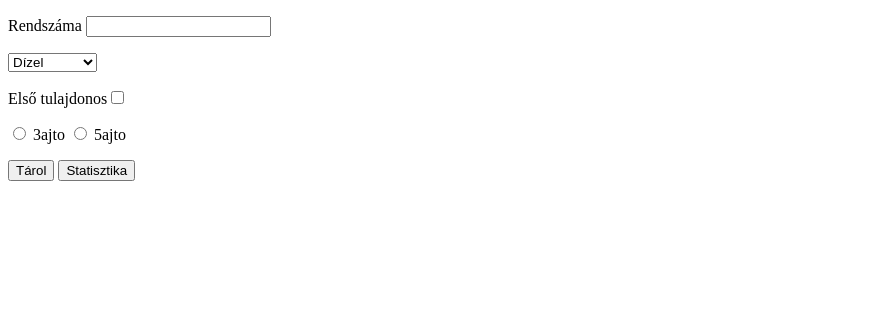
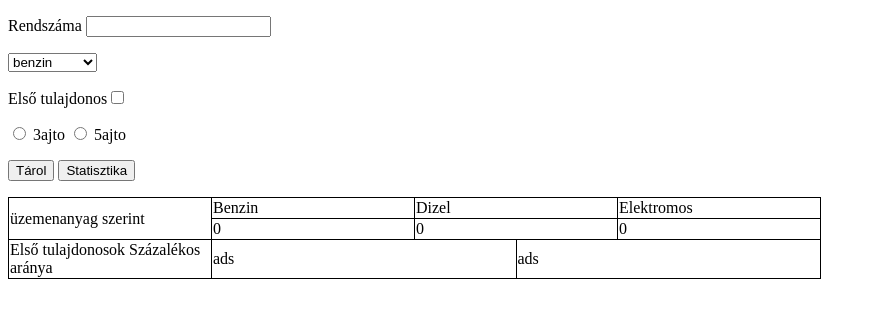
Before and after one commit to Meszarosistvan0828/doga20230920, a plain HTML site: page index.html in a window 1280 px wide. Shown: the whole page, without its empty margins (0-876 px from the left). Drawn offline with Linux system fonts and the light colour scheme.

Commit message:
táblázattal való szenvedes

```diff
--- /dev/null
+++ b/assets/css/style.css
@@ -0,0 +1,10 @@
+table
+{
+    border: solid  black 1px;
+    border-collapse: collapse;
+}
+
+td,th{
+    border: solid black 1px;
+    width: 200px;
+}
--- a/assets/js/main.js
+++ b/assets/js/main.js
@@ -6,18 +6,6 @@ function Tárol()
     var dizel = 0
     var benzin = 0
     var elektromos = 0
-    if(document.getElementById("valaszt").value = 1)
-    {
-        dizel+=1
-    }
-    if(document.getElementById("valaszt").value = 2)
-    {
-      benzin+=1
-    }
-    if(document.getElementById("valaszt").value = 3)
-    {
-       elektromos+=1
-    }
 
     var haromajtos = 0
     var otajtos = 0
@@ -39,15 +27,20 @@ function Tárol()
     var obj = [
         {
             rendszam : rendszam,
-            dizel : dizel,
-            benzin : benzin,
-            elektromos : elektromos,
+            típus : document.getElementById("valaszt").value,
             elsotulaj : elsotulaj,
             haromajtos : haromajtos,
             otajtos : otajtos,
         }
     ]
-    tomb.push(obj)
+
+tomb.push(obj)
 console.log(tomb)
 
 }
+
+
+function stat()
+{
+
+}
--- a/index.html
+++ b/index.html
@@ -5,13 +5,14 @@
     <meta http-equiv="X-UA-Compatible" content="IE=edge">
     <meta name="viewport" content="width=device-width, initial-scale=1.0">
     <title>Document</title>
+    <link rel="stylesheet" href="assets/css/style.css">
 </head>
 <body>
 
 <p>Rendszáma <input type="text" id="rendszama"></p>
 <p><select name="" id="valaszt">
-    <option value="1" id="dizel">Dízel</option>
-    <option value="2" id="benzin">Benzin</option>
+    <option value="1" id="benzin">benzin</option>
+    <option value="2" id="dizel">dizel</option>
     <option value="3" id="elektromos">Elektromos</option>                                                                                                                                                              " id="elektromos">Elektromos</option>
 </select>
 </p>
@@ -22,10 +23,28 @@
 <input type="radio" id="5ajto" name="ajtok" value="oto">
 <label for="5ajto">5ajto</label>
 <p>
-<button onclick="Tárol()">Tárol</button> <button>Statisztika</button>
+<button onclick="Tárol()">Tárol</button> <button onclick="stat()">Statisztika</button>
 </p>
 
+<table>
+<tr>
+    <td rowspan="2">üzemenanyag szerint</td>
+    <td colspan="2">Benzin</td>
+    <td colspan="2">Dizel</td>
+    <td colspan="2">Elektromos</td>
+</tr>
+<tr>
+    <td colspan="2">0</td>
+    <td colspan="2">0</td>
+    <td colspan="2">0</td>
+</tr>
+<tr>
+    <td>Első tulajdonosok Százalékos aránya</td>
+    <td colspan="3">ads</td>
+    <td colspan="3">ads</td>
+</tr>
 
+</table>
 </body>
 </html>
 
```
